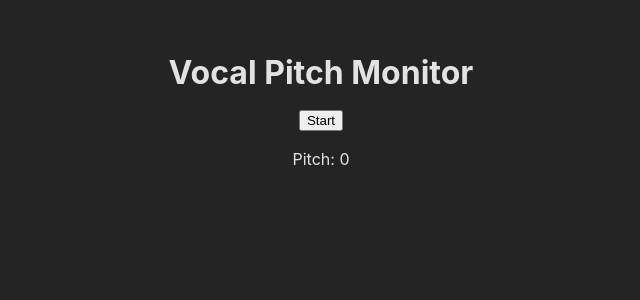
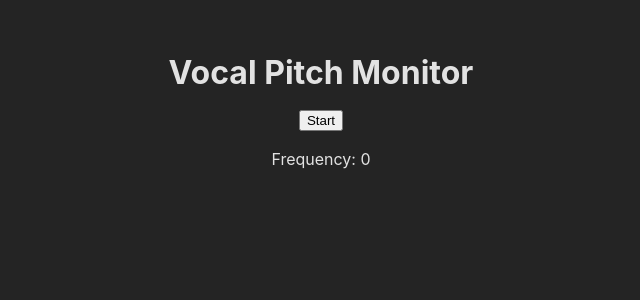
Before and after one commit to christian-spooner/vocal-pitch-monitor, a React (Vite) app: page / in a window 1280 px wide. Shown: the top 300 px of the page, without its empty margins (319-959 px from the left). Built offline with nearby package versions, Linux system fonts and the light colour scheme.

Commit message:
small refactor

```diff
--- a/package.json
+++ b/package.json
@@ -7,7 +7,8 @@
     "dev": "vite",
     "build": "vite build",
     "preview": "vite preview",
-    "lint": "eslint src/**/*.js src/**/*.jsx"
+    "lint": "eslint src/**/*.js src/**/*.jsx",
+    "format": "prettier ."
   },
   "dependencies": {
     "eslint": "^8.0.1",
--- a/src/components/App.jsx
+++ b/src/components/App.jsx
@@ -3,40 +3,13 @@ import React, { useState } from 'react'
 
 function App() {
   let [recording, setRecording] = useState("Start")
-  let [pitch, setPitch] = useState(0)
-
+  let [frequency, setFrequency] = useState(0)
   let audioCtx = new (window.AudioContext || window.webkitAudioContext)();
   let microphoneStream = null;
   let analyserNode = audioCtx.createAnalyser()
   let audioData = new Float32Array(analyserNode.fftSize);;
   let corrolatedSignal = new Float32Array(analyserNode.fftSize);;
   let localMaxima = new Array(10);
-    const frequencyDisplayElement = document.querySelector('#frequency');
-
-    function startPitchDetection()
-    {
-      navigator.mediaDevices.getUserMedia ({audio: true})
-        .then((stream) =>
-        {
-          microphoneStream = audioCtx.createMediaStreamSource(stream);
-          microphoneStream.connect(analyserNode);
-
-          audioData = new Float32Array(analyserNode.fftSize);
-          corrolatedSignal = new Float32Array(analyserNode.fftSize);
-
-          setInterval(() => {
-            analyserNode.getFloatTimeDomainData(audioData);
-
-            let pitch = getAutocorrolatedPitch();
-
-            frequencyDisplayElement.innerHTML = `${pitch}`;
-            }, 300);
-          })
-        .catch((err) =>
-        {
-          console.log(err);
-        });
-    }
 
   function getAutocorrolatedPitch()
   {
@@ -72,6 +45,31 @@ function App() {
     return audioCtx.sampleRate / maximaMean;
   }
 
+  function startPitchDetection()
+  {
+    navigator.mediaDevices.getUserMedia ({audio: true})
+      .then((stream) =>
+      {
+        microphoneStream = audioCtx.createMediaStreamSource(stream);
+        microphoneStream.connect(analyserNode);
+
+        audioData = new Float32Array(analyserNode.fftSize);
+        corrolatedSignal = new Float32Array(analyserNode.fftSize);
+
+        setInterval(() => {
+          analyserNode.getFloatTimeDomainData(audioData);
+
+          let pitch = getAutocorrolatedPitch();
+
+          setFrequency(pitch);
+        }, 300);
+      })
+      .catch((err) =>
+      {
+        console.log(err);
+      });
+  }
+
   function recordHandler()
   {
     if (recording == "Stop")
@@ -85,13 +83,13 @@ function App() {
   }
 
   let recordElement = <p><button id="record" onClick={recordHandler}>{recording}</button></p>
-  let pitchElement = <div id="pitch">Pitch: {pitch}</div>
+  let frequencyElement = <div id="pitch">Frequency: {frequency}</div>
 
   return (
     <div className="App">
       <h1>Vocal Pitch Monitor</h1>
       {recordElement}
-      {pitchElement}
+      {frequencyElement}
     </div>
   )
 }
```
Lines whose indentation alone changed are shown as unchanged.
